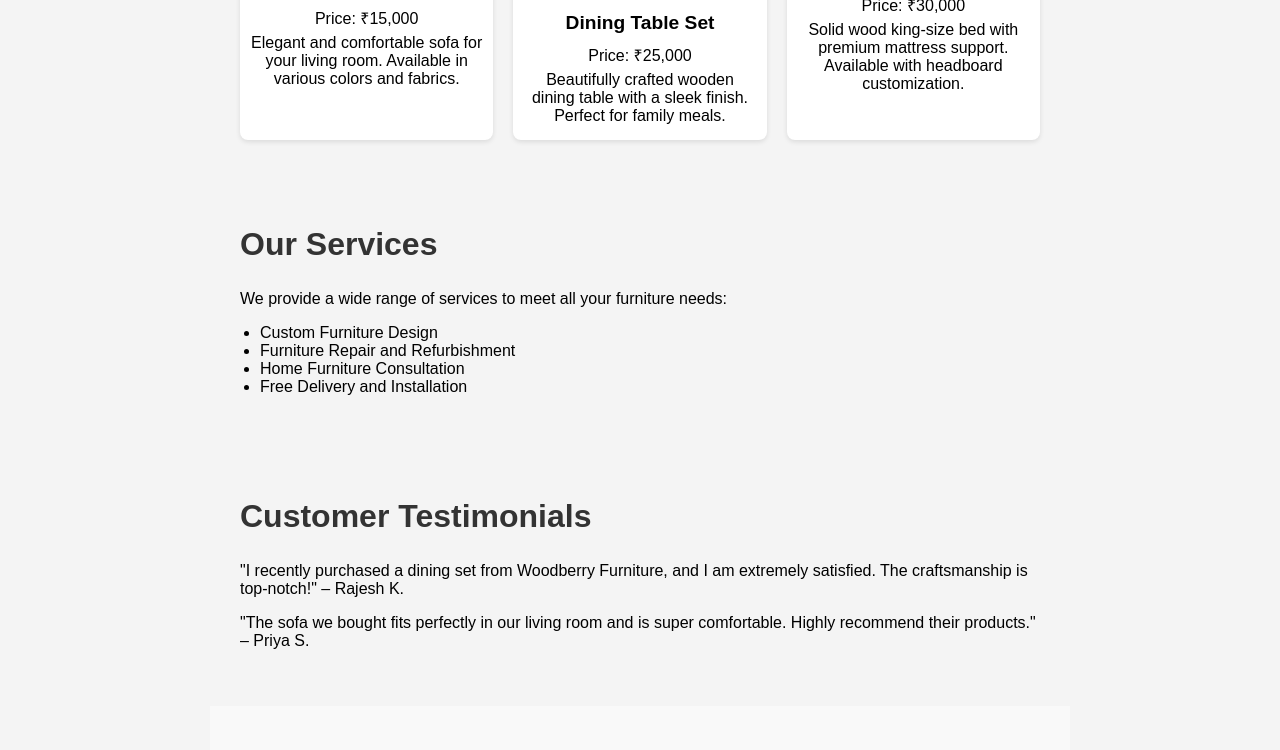
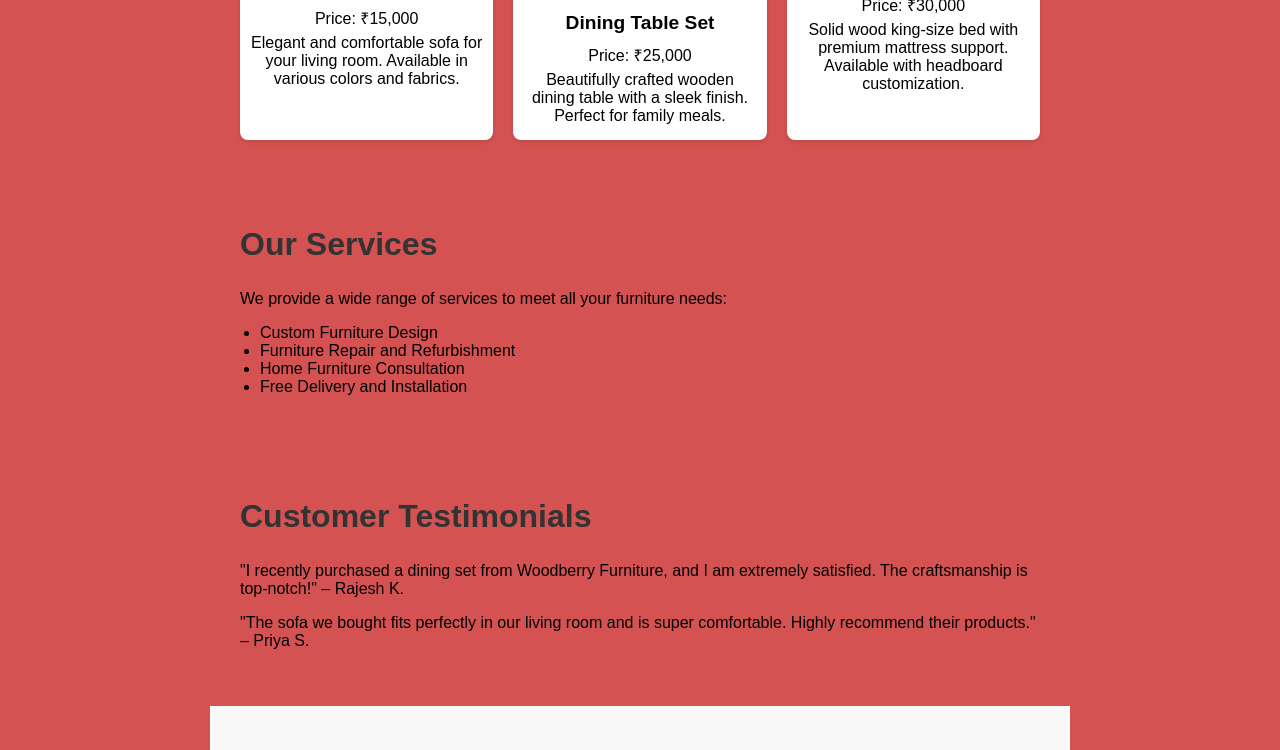
Before and after one commit to mohamedharshad8104/woodberry_website, a plain HTML site: page index.html in a window 1280 px wide. Shown: the part 578-1328 px from the top of the page. Drawn offline with Linux system fonts and the light colour scheme.

Commit message:
Update styles.css

```diff
--- a/styles.css
+++ b/styles.css
@@ -5,7 +5,7 @@ html, body {
     width: 100%;
     overflow-x: hidden;
     font-family: Arial, sans-serif;
-    background-color: #f4f4f4;
+    background-color: #d45252;
 }
 
 body {
```
